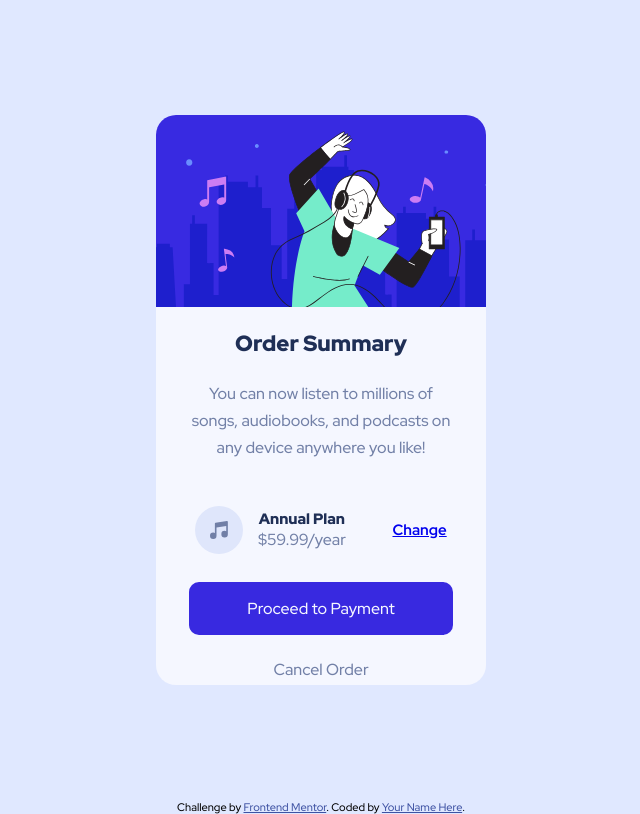
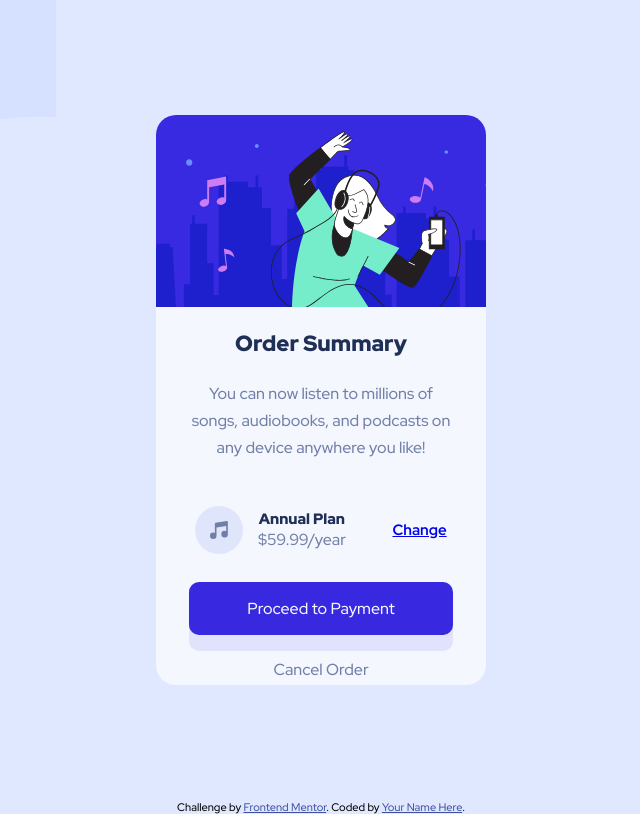
Before and after one commit to juan-mentor/proyecto3, a plain HTML site: page order-summary-component-main/index.html in a window 1280 px wide. Shown: the whole page, without its empty margins (319-959 px from the left). Drawn offline with Linux system fonts and the light colour scheme.

Commit message:
Css movil con onda y sombra

```diff
--- a/order-summary-component-main/style.css
+++ b/order-summary-component-main/style.css
@@ -2,6 +2,7 @@
     /* Color Primario */
     --Pale-blue: hsl(225, 100%, 94%);
     --Bright-blue: hsl(245, 75%, 52%);
+    --Bright-blue-alpha:hsla(245,75%,52%, 0.1);
 
     /* Color Neutro */
     --Very-pale-blue: hsl(225, 100%, 98%);
@@ -32,6 +33,8 @@ body {
     display: flex;
     justify-content: center;
     align-items: center;
+    background-image: url("./images/pattern-background-mobile.svg");
+    background-repeat: no-repeat;
 }
 
 .card {
@@ -109,6 +112,7 @@ body {
     margin-bottom: 1.5em;
     border-radius: 10px;
     padding: 1em 2em;
+    box-shadow: 0 1em var(--Bright-blue-alpha);
 }
 
 .card__footer a {
```
